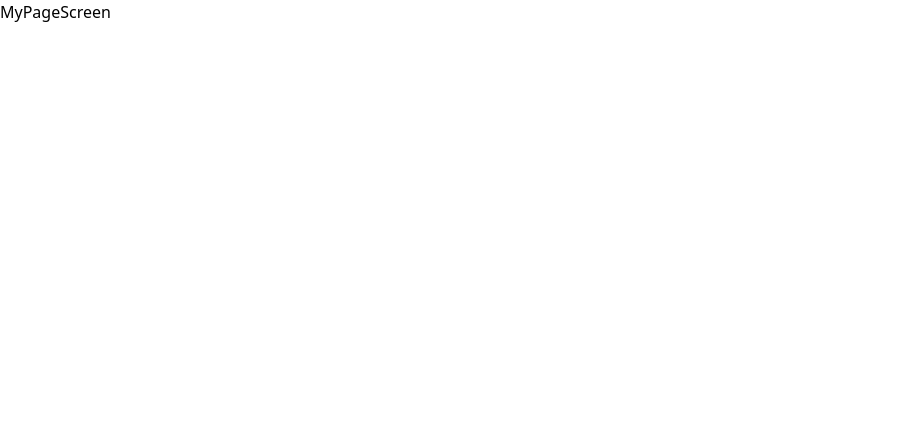
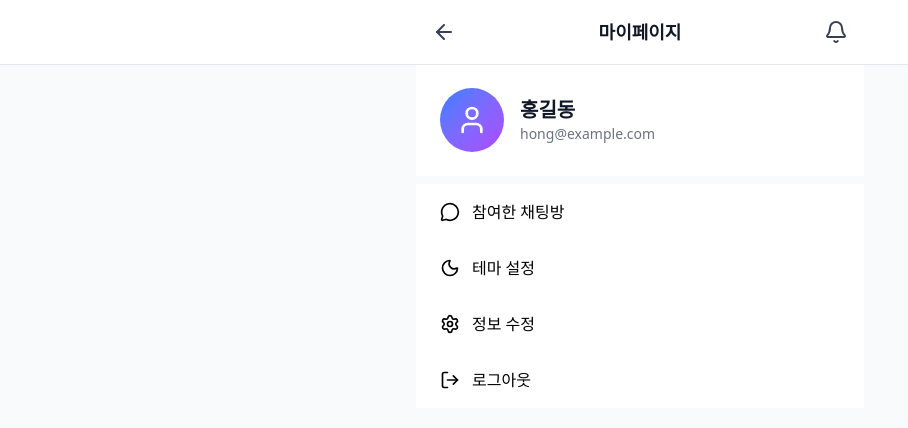
Before and after one commit to hi-tomato/taja, a Next.js app in the folder apps/web/: page /my in a window 1280 px wide. Shown: the top 428 px of the page, without its empty margins (0-908 px from the left). Built offline with nearby package versions, Linux system fonts and the light colour scheme.

Commit message:
feat: MyPage markup
- Profile component 추가
- MyPageHeader component 추가
- MyPageMenuItem component 추가

```diff
--- a/apps/web/app/my/page.tsx
+++ b/apps/web/app/my/page.tsx
@@ -1,5 +1,31 @@
+import { LogOut, MessageCircle, Moon, Settings } from "lucide-react";
 import React from "react";
+import Profile from "../../components/ui/Profile";
+import MyPageHeader from "../../components/ui/MyPageHeader";
+import MyPageMenuItem from "../../components/ui/MyPageMenuItem";
+
+const menuItems = [
+  { icon: <MessageCircle className="h-5 w-5" />, label: "참여한 채팅방" },
+  { icon: <Moon className="h-5 w-5" />, label: "테마 설정" },
+  { icon: <Settings className="h-5 w-5" />, label: "정보 수정" },
+  { icon: <LogOut className="h-5 w-5" />, label: "로그아웃" },
+];
 
 export default function MyPageScreen() {
-  return <div>MyPageScreen</div>;
+  return (
+    <div className="min-h-screen bg-gray-50">
+      <MyPageHeader />
+
+      <main className="mx-auto max-w-md pt-16 pb-20">
+        <Profile />
+        {menuItems.map((item) => (
+          <MyPageMenuItem
+            key={item.label}
+            icon={item.icon}
+            label={item.label}
+          />
+        ))}
+      </main>
+    </div>
+  );
 }
--- /dev/null
+++ b/apps/web/components/ui/MyPageHeader.tsx
@@ -0,0 +1,22 @@
+import { ArrowLeft, Bell } from "lucide-react";
+import Link from "next/link";
+import React from "react";
+
+export default function MyPageHeader() {
+  return (
+    <header className="fixed top-0 right-0 left-0 z-50 border-b border-gray-200 bg-white">
+      <div className="mx-auto flex max-w-md items-center justify-between px-4 py-3">
+        <Link
+          href="/"
+          className="-ml-2 rounded-full p-2 transition-colors hover:bg-gray-100"
+        >
+          <ArrowLeft className="h-6 w-6 text-gray-700" />
+        </Link>
+        <h1 className="text-lg font-semibold text-gray-900">마이페이지</h1>
+        <button className="-mr-2 rounded-full p-2 hover:bg-gray-100">
+          <Bell className="h-6 w-6 text-gray-700" />
+        </button>
+      </div>
+    </header>
+  );
+}
--- /dev/null
+++ b/apps/web/components/ui/MyPageMenuItem.tsx
@@ -0,0 +1,28 @@
+import React from "react";
+
+interface MyPageMenuItemProps {
+  icon: React.ReactNode;
+  label: string;
+  onClick?: () => void;
+  variant?: "default" | "danger";
+}
+
+export default function MyPageMenuItem({
+  icon,
+  label,
+  onClick,
+}: MyPageMenuItemProps) {
+  return (
+    <div className="bg-white">
+      <button
+        onClick={onClick}
+        className="flex w-full items-center justify-between px-6 py-4 transition-colors hover:bg-gray-50"
+      >
+        <div className="flex items-center gap-3">
+          {icon}
+          <span>{label}</span>
+        </div>
+      </button>
+    </div>
+  );
+}
--- /dev/null
+++ b/apps/web/components/ui/Profile.tsx
@@ -0,0 +1,31 @@
+import { User } from "lucide-react";
+import Image from "next/image";
+import React from "react";
+
+interface ProfileProps {
+  name?: string;
+  email?: string;
+  imageUrl?: string;
+}
+
+export default function Profile({ name, email, imageUrl = "" }: ProfileProps) {
+  return (
+    <div className="mb-2 bg-white p-6">
+      <div className="flex items-center gap-4">
+        {imageUrl ? (
+          <Image src={imageUrl} alt="profile" width={64} height={64} />
+        ) : (
+          <div className="flex h-16 w-16 items-center justify-center rounded-full bg-gradient-to-br from-blue-500 to-purple-500">
+            <User className="h-8 w-8 text-white" />
+          </div>
+        )}
+        <div className="flex-1">
+          <h2 className="text-xl font-bold text-gray-900">
+            {name ?? "홍길동"}
+          </h2>
+          <p className="text-sm text-gray-500">{email ?? "hong@example.com"}</p>
+        </div>
+      </div>
+    </div>
+  );
+}
```
